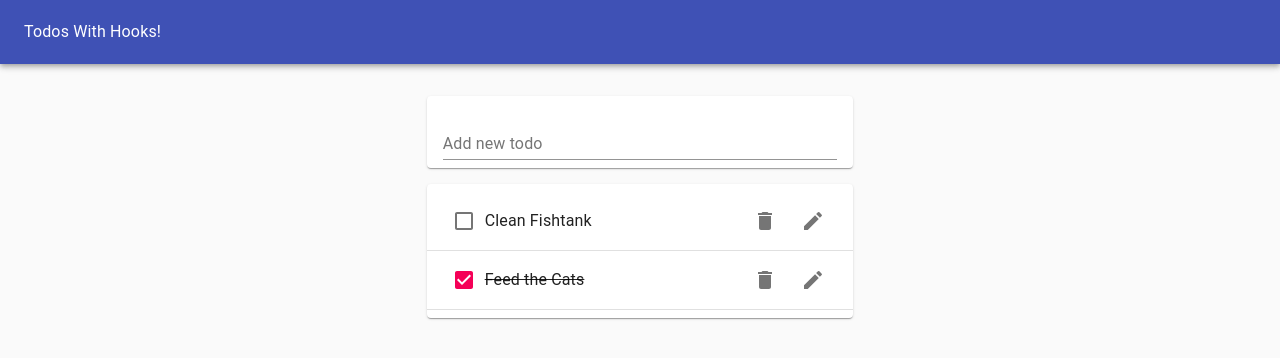
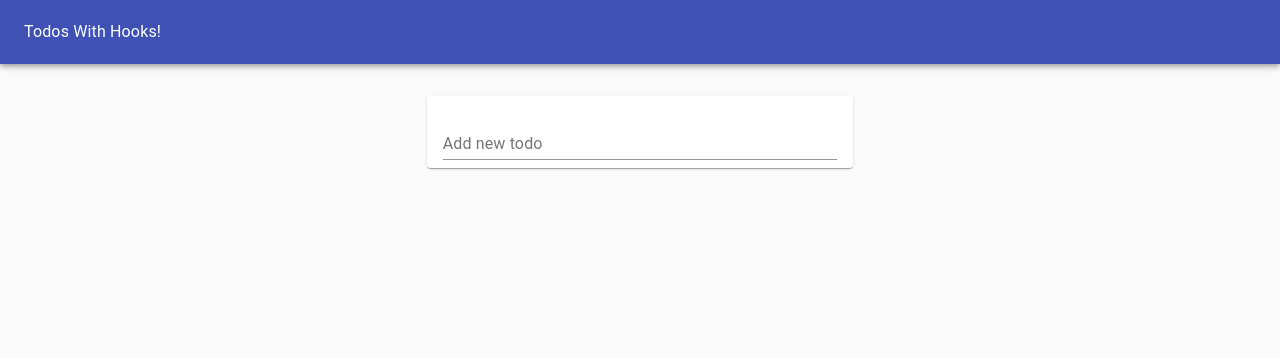
Before and after one commit to AlyneAlvarenga/hooks-todo-app, a React (Create React App) app: page / in a window 1280 px wide. Shown: the top 358 px of the page. Built offline with nearby package versions, Linux system fonts and the light colour scheme.

Commit message:
used localstorage and moved functionality to custom hook

```diff
--- a/src/EditTodoForm.js
+++ b/src/EditTodoForm.js
@@ -7,13 +7,16 @@ const EditTodoForm = ({editTodo, id, task, toggle}) => {
   const [value, handleChange, reset] = useInputState(task);
 
   return (
-    <form action="" onSubmit={(e) => {
-      e.preventDefault();
-      editTodo(id, value);
-      reset();
-      toggle();
-    }}>
-      <TextField  margin="normal" value={value} onChange={handleChange} fullWidth/>
+    <form action=""
+      onSubmit={(e) => {
+        e.preventDefault();
+        editTodo(id, value);
+        reset();
+        toggle();
+      }}
+      style={{marginLeft: '1rem', width: '50%'}}
+    >
+      <TextField  margin="normal" value={value} onChange={handleChange} fullWidth autoFocus/>
     </form>
   )
 }
--- a/src/Todo.js
+++ b/src/Todo.js
@@ -14,7 +14,7 @@ function Todo({task, completed, removeTodo, toggleTodo, id, editTodo}) {
   const [isEditing, toggle] = useToggle();
 
   return (
-    <ListItem>
+    <ListItem style={{height: '64px'}}>
       { isEditing ? <EditTodoForm editTodo={editTodo} id={id} task={task} toggle={toggle} /> :
       <>
         <Checkbox tabIndex={-1} checked={completed} onClick={() => toggleTodo(id)}/>
--- a/src/TodoApp.js
+++ b/src/TodoApp.js
@@ -1,4 +1,4 @@
-import React, { useState } from 'react';
+import React, { useEffect } from 'react';
 import Typography from '@material-ui/core/Typography';
 import Paper from '@material-ui/core/Paper';
 import AppBar from '@material-ui/core/AppBar';
@@ -6,42 +6,17 @@ import Toolbar from '@material-ui/core/Toolbar';
 import Grid from '@material-ui/core/Grid';
 import TodoList from './TodoList';
 import TodoForm from './TodoForm';
-import uuid from 'uuid/v4';
+import useTodoState from './hooks/useTodoState';
 
 function TodoApp() {
 
-  const initialTodos =[
-    { id: 1, task: 'Clean Fishtank', completed: false},
-    { id: 2, task: 'Feed the Cats', completed: true},
-  ]
+  const initialTodos = JSON.parse(window.localStorage.getItem('todos') || "[]");
 
-  const [todos, setTodos] = useState(initialTodos);
+  const {todos, addTodo, removeTodo, toggleTodo, editTodo} = useTodoState(initialTodos);
 
-  const addTodo = newTodoText => {
-    setTodos([...todos, {id: uuid(), task: newTodoText, completed: false}]);
-  };
-
-  const removeTodo = todoId => {
-    //filter out removed todo
-    const updatedTodos = todos.filter(todo => todo.id !== todoId);
-    //call settodos with the new array
-    setTodos(updatedTodos);
-  }
-
-  const toggleTodo = todoId => {
-    const updatedTodos = todos.map(todo => {
-      return todo.id === todoId ? {...todo, completed: !todo.completed} : todo
-    })
-    setTodos(updatedTodos);
-  }
-
-  const editTodo = (todoId, newTask) => {
-    const updatedTodos = todos.map(todo => {
-      return todo.id === todoId ? { ...todo, task: newTask } : todo
-    })
-    setTodos(updatedTodos);
-  }
-
+  useEffect(() => {
+    window.localStorage.setItem("todos", JSON.stringify(todos));
+  }, [todos]);
 
   return (
     <Paper
--- a/src/TodoList.js
+++ b/src/TodoList.js
@@ -6,10 +6,11 @@ import Todo from './Todo';
 
 
 const TodoList = ({todos, removeTodo, toggleTodo, editTodo}) => {
+  if (todos.length)
   return (
     <Paper>
       <List>
-      {todos.map(todo => {
+      {todos.map((todo, index) => {
         return (
           <Fragment>
             <Todo
@@ -21,13 +22,14 @@ const TodoList = ({todos, removeTodo, toggleTodo, editTodo}) => {
               toggleTodo={toggleTodo}
               editTodo={editTodo}
             />
-            <Divider />
+            { index < todos.length - 1 ? <Divider /> : null}
           </Fragment>
         )
       })}
       </List>
     </Paper>
-  )
+  );
+  return null;
 }
 
 export default TodoList;
--- /dev/null
+++ b/src/hooks/useTodoState.js
@@ -0,0 +1,32 @@
+import {useState} from 'react';
+import uuid from 'uuid/v4';
+
+
+export default initialTodos => {
+  const [todos, setTodos] = useState(initialTodos);
+
+  return {
+    todos,
+    addTodo: newTodoText => {
+      setTodos([...todos, { id: uuid(), task: newTodoText, completed: false }]);
+    },
+    removeTodo: todoId => {
+      //filter out removed todo
+      const updatedTodos = todos.filter(todo => todo.id !== todoId);
+      //call settodos with the new array
+      setTodos(updatedTodos);
+    },
+    toggleTodo: todoId => {
+      const updatedTodos = todos.map(todo => {
+        return todo.id === todoId ? { ...todo, completed: !todo.completed } : todo
+      })
+      setTodos(updatedTodos);
+    },
+    editTodo: (todoId, newTask) => {
+      const updatedTodos = todos.map(todo => {
+        return todo.id === todoId ? { ...todo, task: newTask } : todo
+      })
+      setTodos(updatedTodos);
+    },
+  }
+}
--- a/src/hooks/useToggle.js
+++ b/src/hooks/useToggle.js
@@ -1,4 +1,4 @@
-import React, { useState } from 'react';
+import { useState } from 'react';
 
 function useToggle(initialVal = false) {
   const [state, setState] = useState(initialVal);
```
